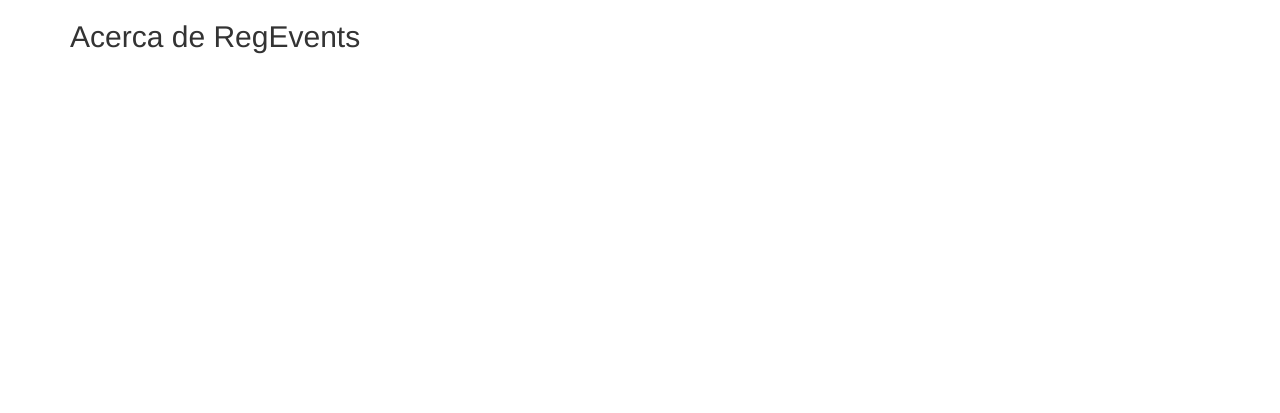
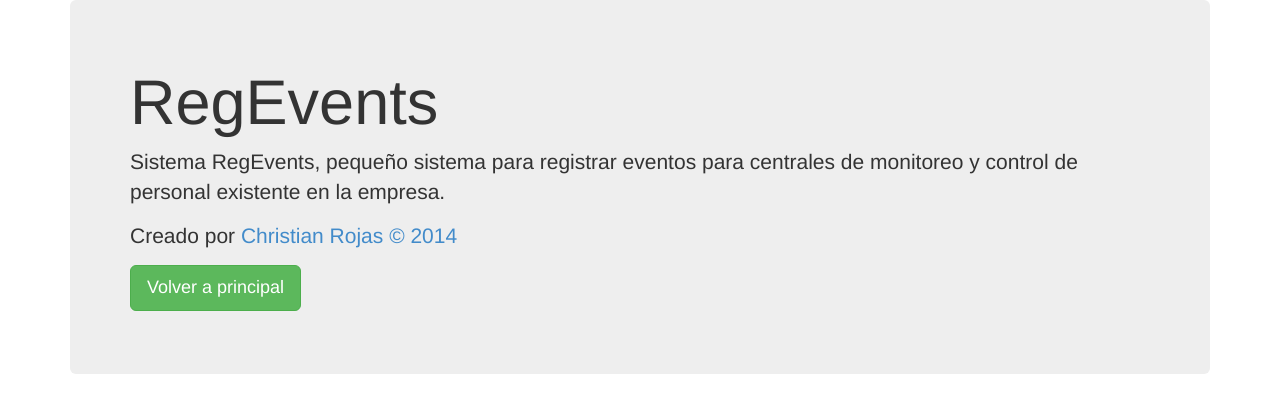
Before and after one commit to roofcat/RegEvents, a Django app: page /about/ in a window 1280 px wide. Shown: the top 413 px of the page. Run offline with Django 3.2, Linux system fonts and the light colour scheme.

Commit message:
creación de about

```diff
--- a/templates/about.html
+++ b/templates/about.html
@@ -10,7 +10,12 @@
 </head>
 <body>
 	<div class='container'>
-		<h2>Acerca de RegEvents</h2>
+		<div class='jumbotron'>
+			<h1>RegEvents</h1>
+			<p class='lead'>Sistema RegEvents, pequeño sistema para registrar eventos para centrales de monitoreo y control de personal existente en la empresa.</p>
+			<p class='lead'>Creado por <a href='http://twitter.com/christiandiego_'> Christian Rojas &copy 2014</a></p>
+			<p><a class="btn btn-lg btn-success" href="/" role="button">Volver a principal</a></p>
+		</div>
 	</div>
 </body>
 </html>
--- a/templates/base.html
+++ b/templates/base.html
@@ -14,7 +14,7 @@
 		<div class='masthead'>
 			<h3 class='text-muted'>Sistema RevEvents para Centrales de Monitoreo</h3>
 			<ul class='nav nav-justified'>
-				<li class='active'><a href='#'>Inicio</a></li>
+				<li class='active'><a href='/'>Inicio</a></li>
 				<li><a href='#'>Eventos</a></li>
 				<li><a href='#'>Claves</a></li>
 				<li><a href='#'>Sucursales</a></li>
```
Also changed, not shown: templates/ingresar.html (+4 -3 lines).
